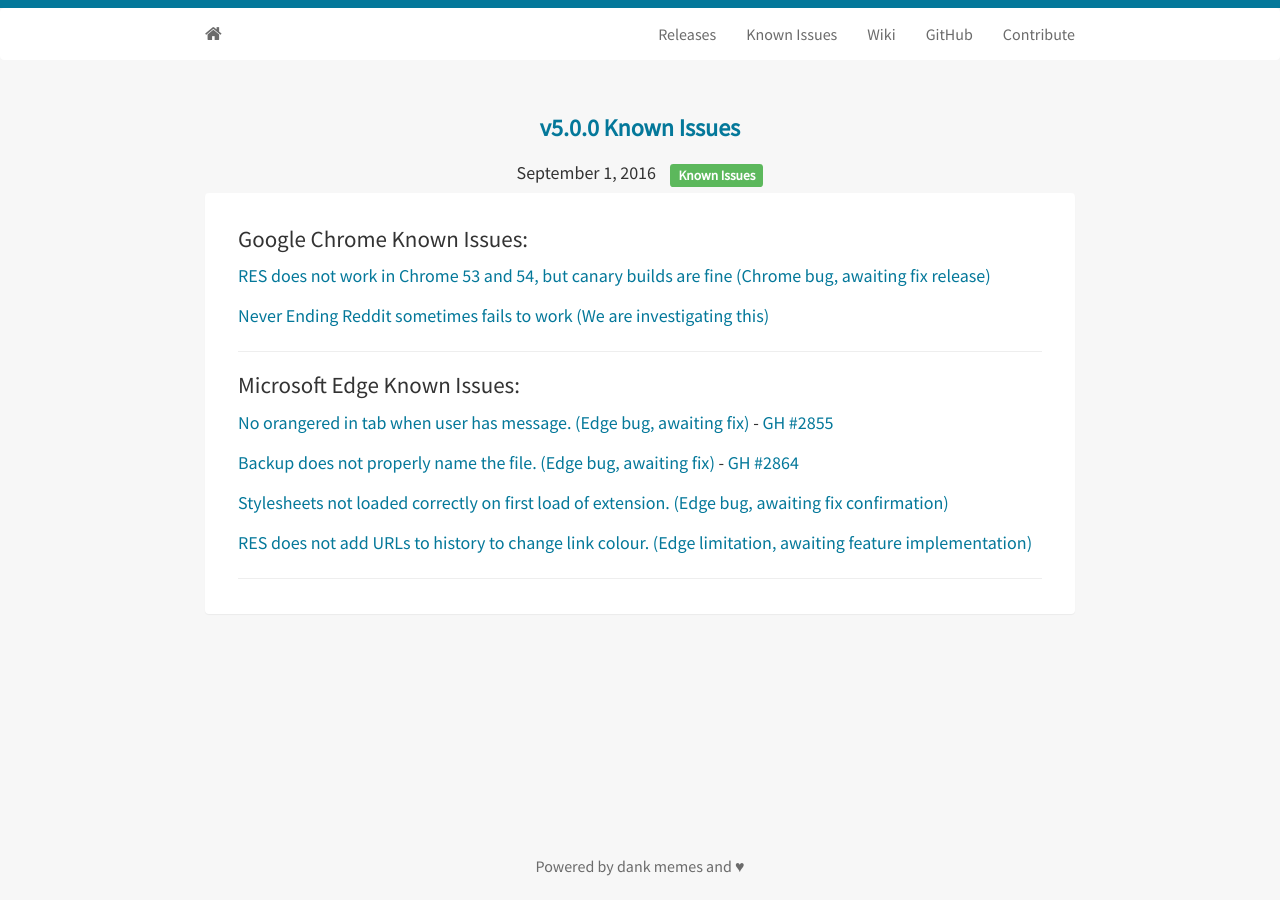
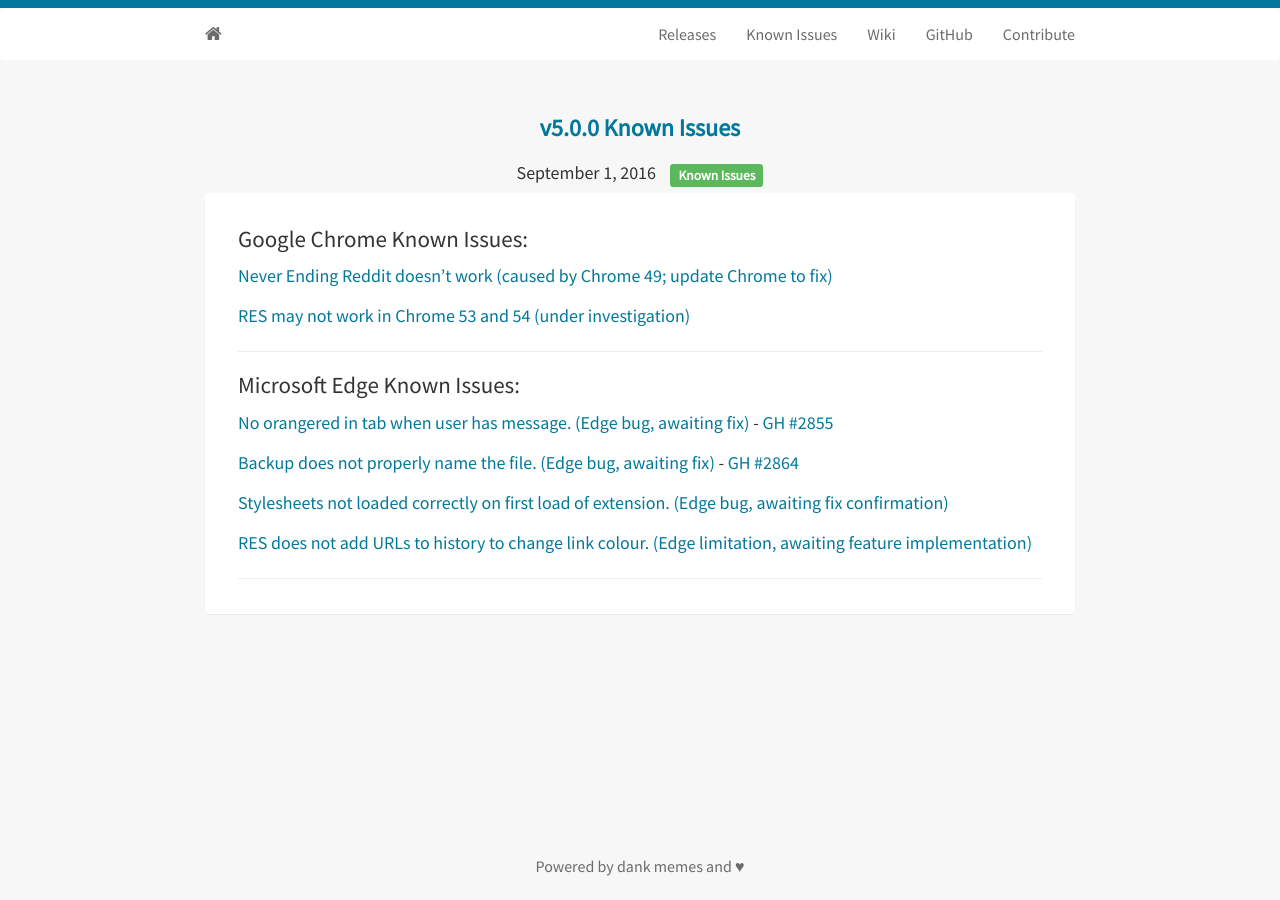
Before and after one commit to Reddit-Enhancement-Suite/Reddit-Enhancement-Suite.github.io, a Jekyll site: the page built from _posts/2016-09-01-500-issues.md, in a window 1280 px wide. Built offline with Jekyll 4.4.1, drawn with Linux system fonts in a browser that asks for light colours; nearby versions of some CDN libraries.

Commit message:
Update 2016-09-01-500-issues.md

```diff
--- a/_posts/2016-09-01-500-issues.md
+++ b/_posts/2016-09-01-500-issues.md
@@ -6,9 +6,9 @@
 ---
 ###### Google Chrome Known Issues:
 
-[RES does not work in Chrome 53 and 54, but canary builds are fine (Chrome bug, awaiting fix release)](https://github.com/honestbleeps/Reddit-Enhancement-Suite/issues/3342)
+[Never Ending Reddit doesn't work (caused by Chrome 49; update Chrome to fix)](https://github.com/honestbleeps/Reddit-Enhancement-Suite/issues/3341)
 
-[Never Ending Reddit sometimes fails to work (We are investigating this)](https://github.com/honestbleeps/Reddit-Enhancement-Suite/issues/3341)
+[RES may not work in Chrome 53 and 54 (under investigation)](https://github.com/honestbleeps/Reddit-Enhancement-Suite/issues/3342)
 
 ----
 
```
